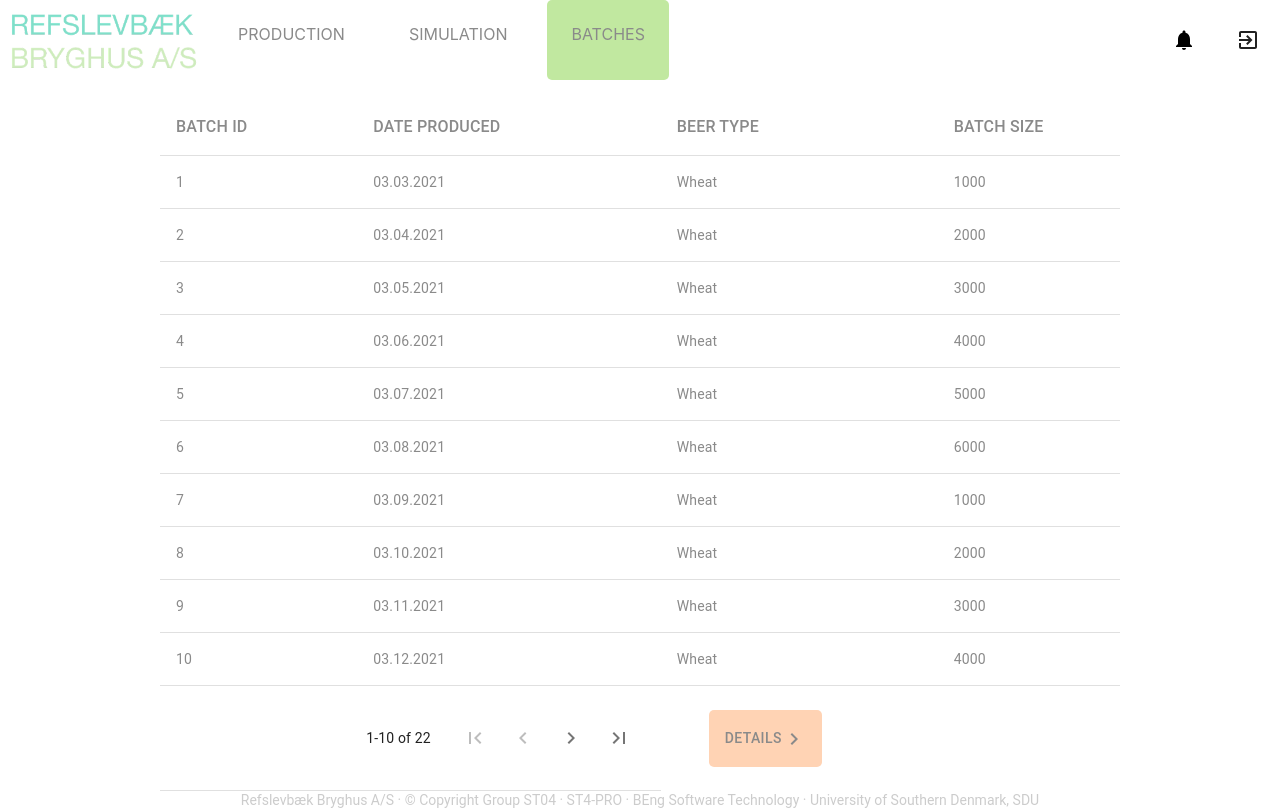
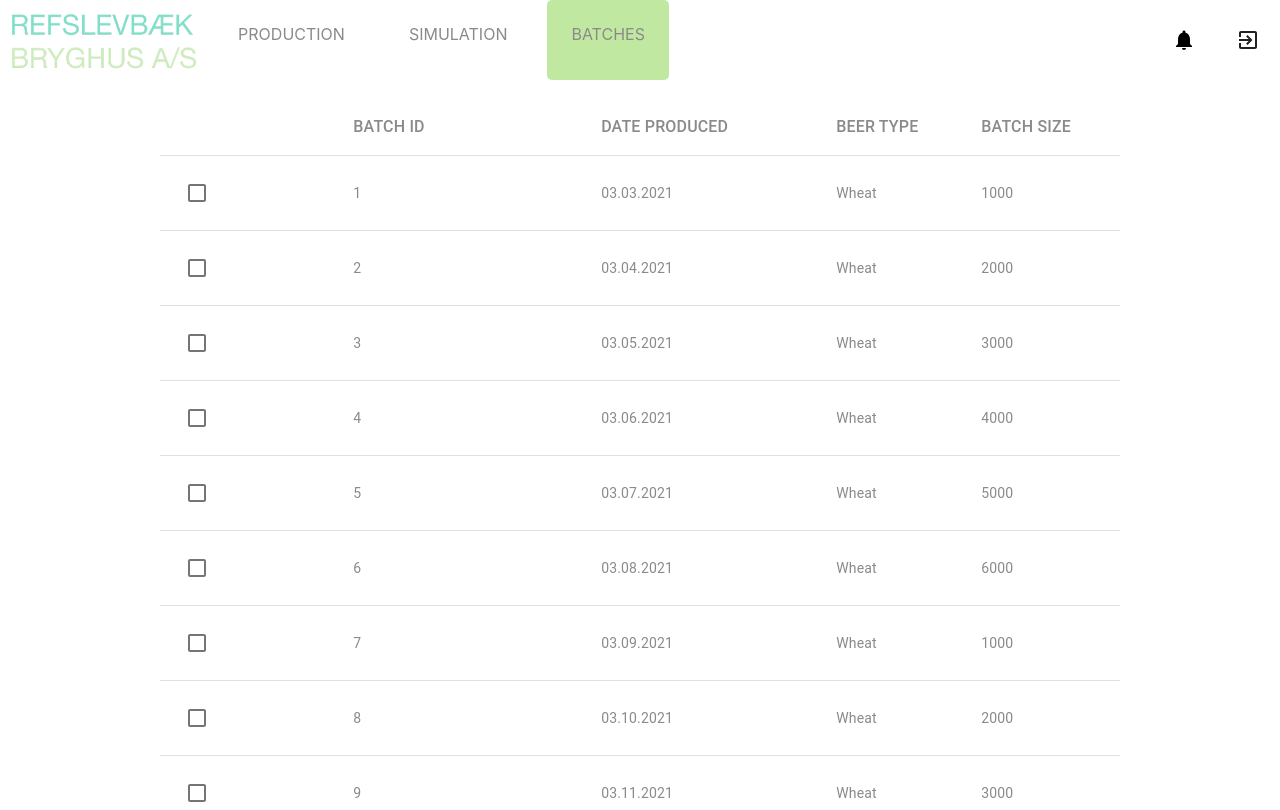
Before and after one commit to SarahKonnild/Semesterproject-04, a React (Create React App) app in the folder frontend/: page /batches in a window 1280 px wide. Shown: the top 810 px of the page. Built offline with nearby package versions, Linux system fonts and the light colour scheme.

Commit message:
Added checkboxes to batch overview
Look at me, Ma, I'm being helpful!

```diff
--- a/frontend/src/pages/Batches_Overview/index.js
+++ b/frontend/src/pages/Batches_Overview/index.js
@@ -11,6 +11,7 @@ import TableRow from '@material-ui/core/TableRow';
 import TableFooter from '@material-ui/core/TableFooter';
 import TablePagination from '@material-ui/core/TablePagination';
 import Button from '@material-ui/core/Button';
+import Checkbox from '@material-ui/core/Checkbox';
 
 import IconButton from '@material-ui/core/IconButton';
 import FirstPageIcon from '@material-ui/icons/FirstPage';
@@ -38,6 +39,9 @@ const useStyles = makeStyles(theme => ({
         '&:hover': {
             backgroundColor: '#98DDCA !important',
         },
+    },
+    checkbox:{
+
     },
     chosen:{
 
@@ -160,6 +164,7 @@ export default function Batches() {
     const classes = useStyles();
     const [page, setPage] = React.useState(0);
     const [rowsPerPage] = React.useState(10);
+    const [selected, setSelected] = React.useState();
     const emptyRows = rowsPerPage - Math.min(rowsPerPage, rows.length - page * rowsPerPage);
     const selectedBatch = null;
 
@@ -176,6 +181,7 @@ export default function Batches() {
             <Table >
                 <TableHead>
                     <TableRow className={classes.header}>
+                        <TableCell></TableCell>
                         <TableCell className={classes.title} align="left">Batch ID</TableCell>
                         <TableCell className={classes.title} align="left">Date Produced</TableCell>
                         <TableCell className={classes.title} align="left">Beer Type</TableCell>
@@ -185,6 +191,8 @@ export default function Batches() {
                 <TableBody>
                     {(rowsPerPage>0 ? rows.slice(page * rowsPerPage, page * rowsPerPage + rowsPerPage) : rows).map((row) =>(
                         <TableRow className={classes.data} key={row.name} onClick={handleBatchSelected}>
+                            {/* NEED TO VERTICALLY ALIGN CHECKBOX WITH ROW CONTENTS */}
+                            <TableCell><Checkbox className={classes.checkbox}/></TableCell>
                             <TableCell className={classes.id} align="left">{row.id}</TableCell>
                             <TableCell className={classes.date} align="left">{row.date}</TableCell>
                             <TableCell className={classes.type} align="left">{row.type}</TableCell>
```
